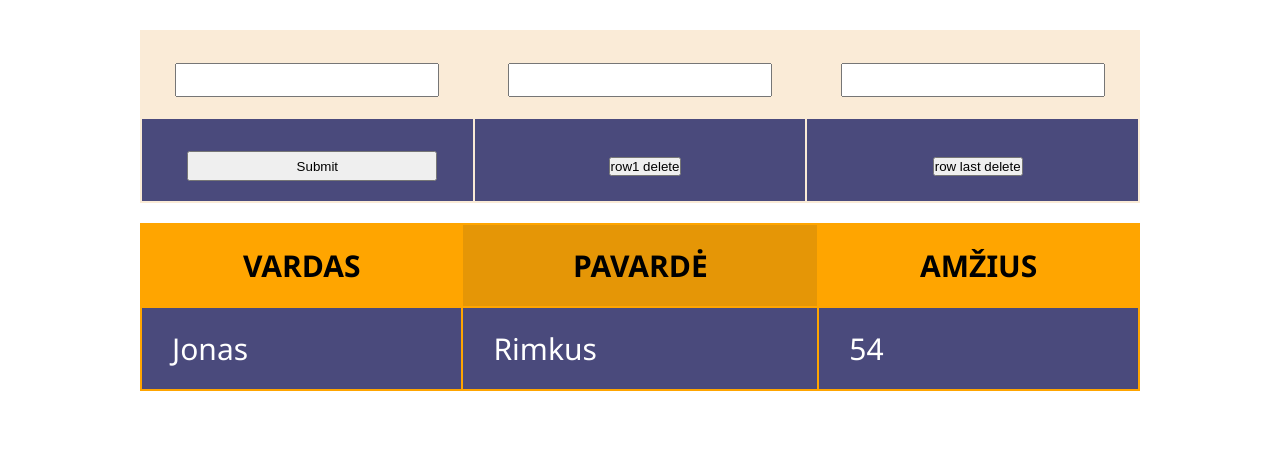
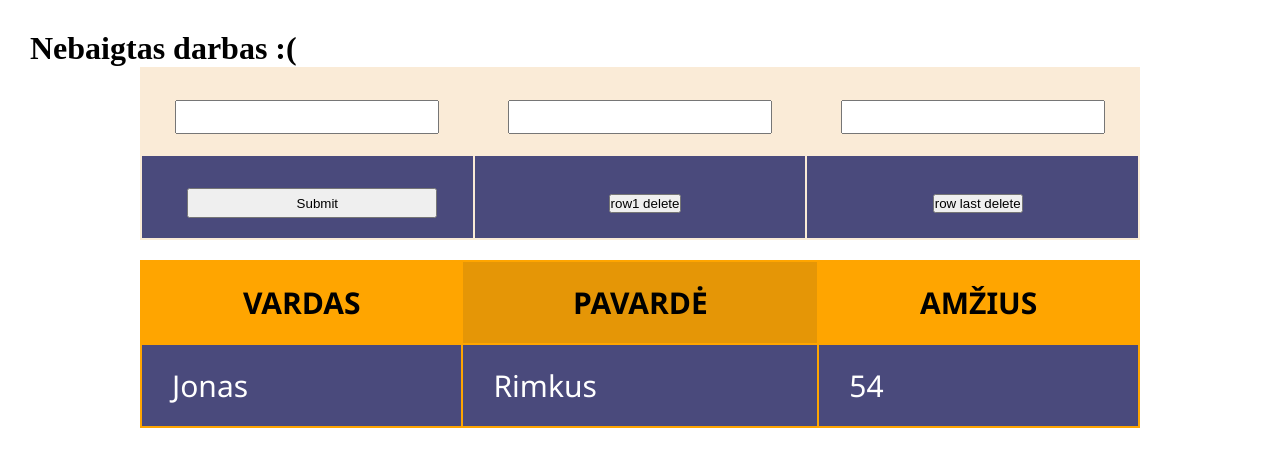
Before and after one commit to LinasKry/FE20L14A1, a plain HTML site: page index.html in a window 1280 px wide. Drawn offline with Linux system fonts and the light colour scheme.

Commit message:
Update index.html

```diff
--- a/index.html
+++ b/index.html
@@ -8,6 +8,7 @@
     <link rel="stylesheet" href="style.css" />
   </head>
   <body id="body">
+     <h1>Nebaigtas darbas :(</h1>
     <table id="inp">
       <form action="#">
         <tr>
```
